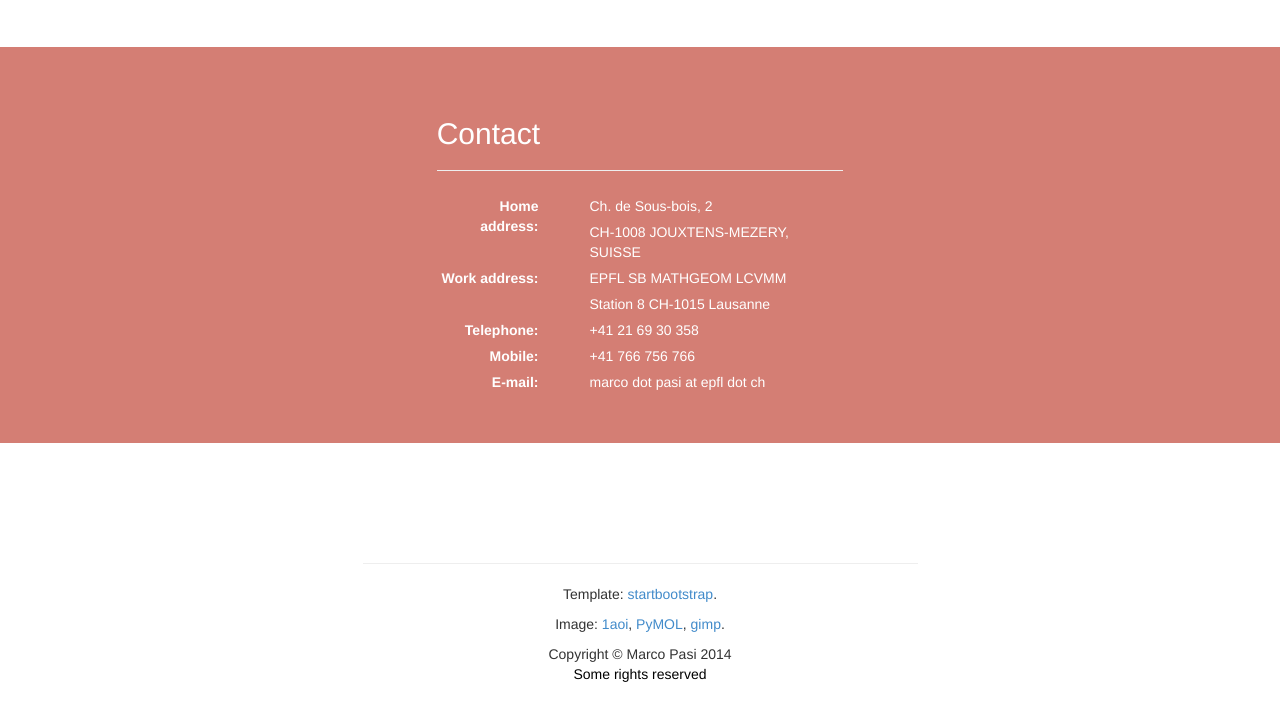
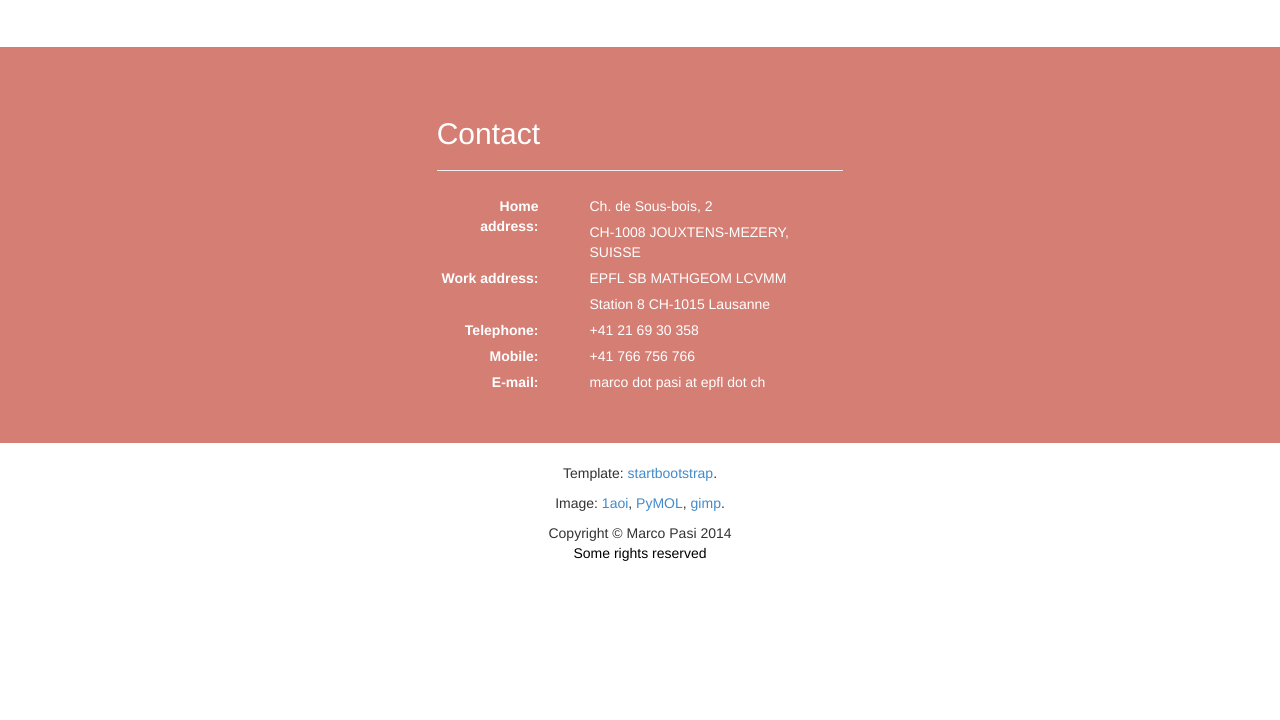
Before and after one commit to marcopasi/cnrs2014-website, a plain HTML site: page index.html in a window 1280 px wide. Shown: the part 3951-4671 px from the top of the page. After the commit the page ends 4544 px from the top, so only its background shows below. Drawn offline with Linux system fonts and the light colour scheme.

Commit message:
minor changes

```diff
--- a/css/marcopasi.css
+++ b/css/marcopasi.css
@@ -72,6 +72,10 @@
   background-size: cover;
 }
 
+footer.lopad {
+  padding: 20px 0;
+}
+
 /* --- */
 a.cv-link {
     color: white;
--- a/index.html
+++ b/index.html
@@ -360,7 +360,7 @@ class="pubj">Biology </span>Follonica (2007)
           <div class="col-md-4 col-md-offset-2 text-center">
             <div class="portfolio-item">
               <a href="http://linux.btbs.unimib.it"><img class="img-portfolio img-responsive" src="img/LMM_logo3.png"></a>
-              <h4>LMM (Universit&agrave; di Milano - Bicocca</h4>
+              <h4>LMM (Universit&agrave; di Milano - Bicocca)</h4>
             </div>
           </div>
           <div class="col-md-4 text-center">
@@ -430,7 +430,7 @@ class="pubj">Biology </span>Follonica (2007)
     <!-- /Contact -->
 
     <!-- Footer -->
-    <footer>
+    <footer class="lopad">
       <div class="container">
         <div class="row">
           <div class="col-md-6 col-md-offset-3 text-center">
@@ -444,7 +444,6 @@ class="pubj">Biology </span>Follonica (2007)
               <a href="#top"><i class="fa fa-circle-arrow-up scroll fa-4x"></i></a>
             </div>
 	    -->
-            <hr>
 	    <p>Template: <a href="http://startbootstrap.com/">startbootstrap</a>.</p>
 	    <p>Image: <a href="http://www.rcsb.org/pdb/explore/explore.do?pdbId=1AOI">1aoi</a>,
 	          <a href="http://pymol.org">PyMOL</a>,
```
Also changed, not shown: img/bg.JPG (deleted).
